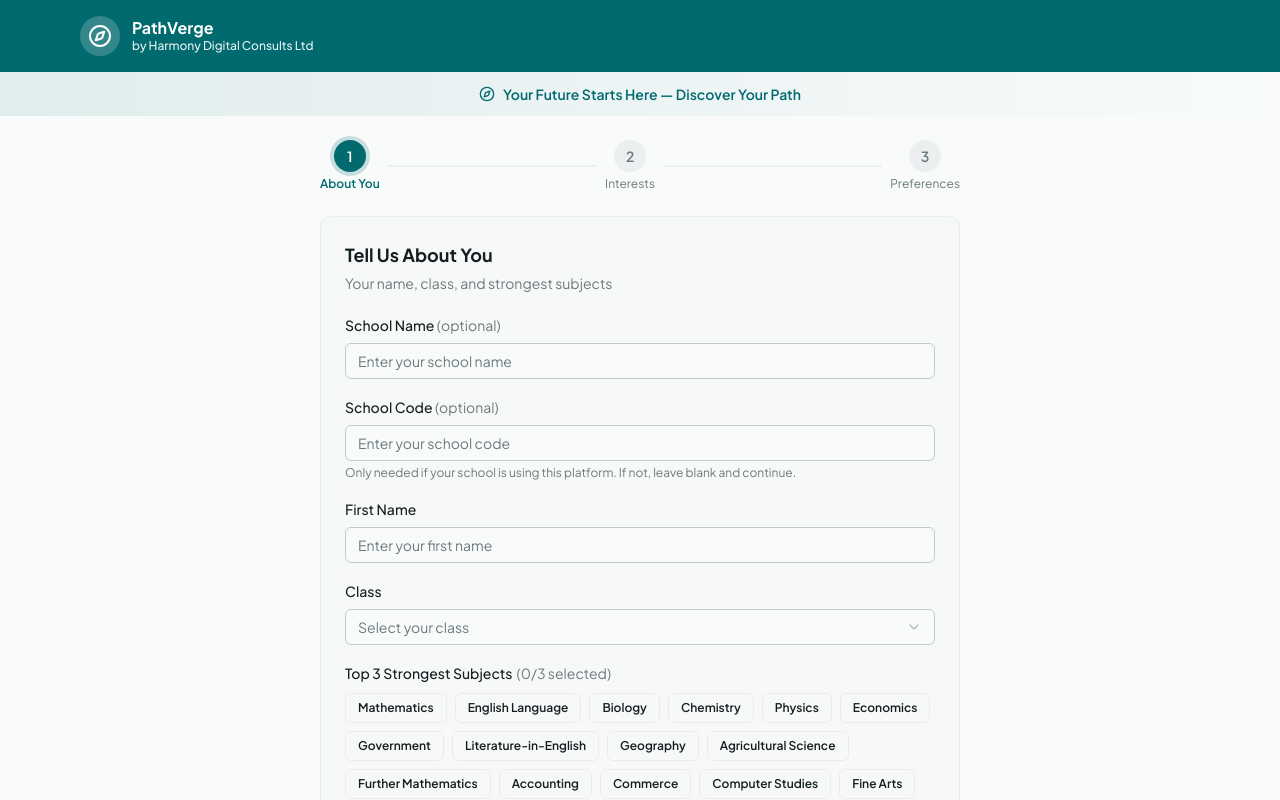
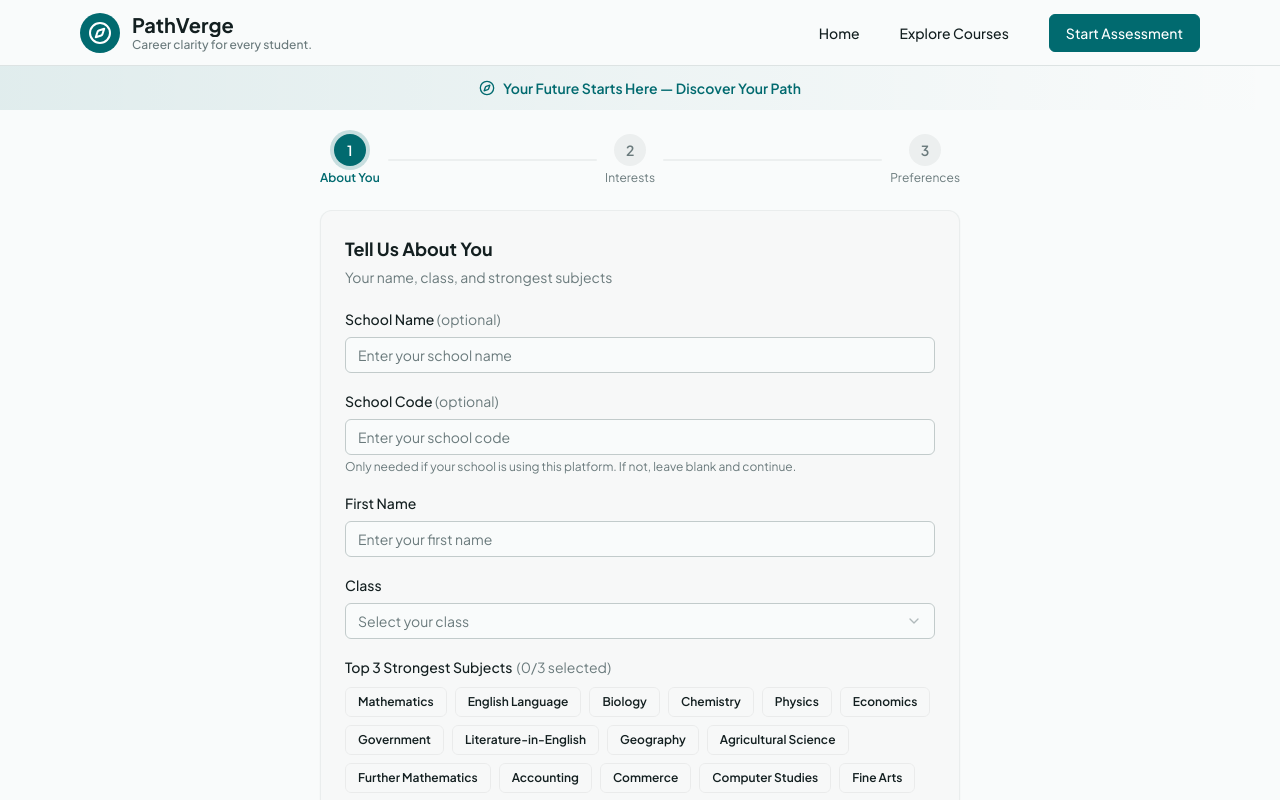
Before and after one commit to Chukwuemerie-ezieke/harmony-career-guidance, a React (Vite) app: page /dashboard in a window 1280 px wide. Shown: the top 800 px of the page. Built offline with nearby package versions, Linux system fonts and the light colour scheme.

Commit message:
feat: replace generic header with professional PathVerge navigation
This commit updates SchoolHeader.tsx to include the professional PathVerge branding, professional tagline, and primary Start Assessment CTA navigation, while maintaining mobile responsiveness and keeping assessment logic intact.

```diff
--- a/api/index.ts
+++ b/api/index.ts
@@ -1,7 +1,7 @@
 import type { VercelRequest, VercelResponse } from "@vercel/node";
 import crypto from "crypto";
 
-let handler: ((req: VercelRequest, res: VercelResponse) => Promise<void>) | null = null;
+let handler: ((req: VercelRequest, res: VercelResponse) => Promise<VercelResponse | void>) | null = null;
 
 // Simple token generation from password
 function makeToken(password: string): string {
@@ -170,7 +170,7 @@ export default async function main(req: VercelRequest, res: VercelResponse) {
     if (!handler) {
       handler = await createHandler();
     }
-    await handler(req, res);
+    await handler!(req, res);
   } catch (error: any) {
     console.error("API Error:", error);
     return res.status(500).json({ error: error.message });
--- a/client/src/components/SchoolHeader.tsx
+++ b/client/src/components/SchoolHeader.tsx
@@ -1,21 +1,95 @@
-import { Compass } from "lucide-react";
+import { Compass, Menu } from "lucide-react";
+import { Link, useLocation } from "wouter";
+import { Button } from "@/components/ui/button";
+import { Sheet, SheetContent, SheetTrigger, SheetTitle } from "@/components/ui/sheet";
+import { VisuallyHidden } from "@radix-ui/react-visually-hidden";
 
 export function SchoolHeader() {
+  const [location] = useLocation();
+
+  const handleStartAssessment = (e: React.MouseEvent<HTMLAnchorElement | HTMLButtonElement>) => {
+    if (location === "/") {
+      e.preventDefault();
+      const firstInput = document.querySelector('input, select') as HTMLElement;
+      if (firstInput) {
+        firstInput.focus();
+        firstInput.scrollIntoView({ behavior: 'smooth', block: 'center' });
+      }
+    }
+  };
+
+  const NavLinks = () => (
+    <>
+      <Link href="/">
+        <a className="text-sm font-medium hover:text-primary/80 focus-visible:outline-none focus-visible:ring-2 focus-visible:ring-ring focus-visible:ring-offset-2 rounded-md px-2 py-1 transition-colors">
+          Home
+        </a>
+      </Link>
+      <Link href="/explore">
+        <a className="text-sm font-medium hover:text-primary/80 focus-visible:outline-none focus-visible:ring-2 focus-visible:ring-ring focus-visible:ring-offset-2 rounded-md px-2 py-1 transition-colors">
+          Explore Courses
+        </a>
+      </Link>
+    </>
+  );
+
   return (
-    <header className="bg-primary text-primary-foreground" data-testid="school-header">
-      <div className="max-w-6xl mx-auto px-4 py-4">
-        <div className="flex items-center gap-3">
-          <div className="w-10 h-10 rounded-full bg-white/20 flex items-center justify-center flex-shrink-0">
+    <header className="bg-background border-b border-border sticky top-0 z-40 w-full" data-testid="school-header">
+      <div className="max-w-6xl mx-auto px-4 py-3">
+        <div className="flex flex-col md:flex-row md:items-center justify-between gap-4">
+
+          <div className="flex items-center justify-between">
+            <Link href="/">
+              <a className="flex items-center gap-3 focus-visible:outline-none focus-visible:ring-2 focus-visible:ring-ring focus-visible:ring-offset-2 rounded-md">
+                <div className="w-10 h-10 rounded-full bg-primary flex items-center justify-center flex-shrink-0 text-primary-foreground">
                   <Compass className="w-6 h-6" />
                 </div>
                 <div className="min-w-0">
-            <h1 className="text-base font-bold leading-tight truncate" data-testid="text-school-name">
+                  <h1 className="text-xl font-bold leading-tight truncate text-foreground" data-testid="text-school-name">
                     PathVerge
                   </h1>
-            <p className="text-xs opacity-90 font-medium hidden sm:block">
-              by Harmony Digital Consults Ltd
+                  <p className="text-xs text-muted-foreground font-medium hidden sm:block">
+                    Career clarity for every student.
                   </p>
                 </div>
+              </a>
+            </Link>
+
+            <div className="md:hidden">
+              <Sheet>
+                <SheetTrigger asChild>
+                  <Button variant="ghost" size="icon" aria-label="Open navigation menu">
+                    <Menu className="h-6 w-6" />
+                  </Button>
+                </SheetTrigger>
+                <SheetContent side="right" className="w-[280px] sm:w-[350px]">
+                  <VisuallyHidden>
+                    <SheetTitle>Navigation Menu</SheetTitle>
+                  </VisuallyHidden>
+                  <nav className="flex flex-col gap-6 mt-8">
+                    <div className="flex flex-col gap-3">
+                      <NavLinks />
+                    </div>
+                    <Link href="/">
+                      <Button onClick={handleStartAssessment} className="w-full">
+                        Start Assessment
+                      </Button>
+                    </Link>
+                  </nav>
+                </SheetContent>
+              </Sheet>
+            </div>
+          </div>
+
+          <nav className="hidden md:flex items-center gap-6">
+            <NavLinks />
+            <Link href="/">
+              <Button onClick={handleStartAssessment} className="ml-2">
+                Start Assessment
+              </Button>
+            </Link>
+          </nav>
+
         </div>
       </div>
     </header>
--- a/package.json
+++ b/package.json
@@ -44,8 +44,10 @@
     "@radix-ui/react-toggle": "^1.1.3",
     "@radix-ui/react-toggle-group": "^1.1.3",
     "@radix-ui/react-tooltip": "^1.2.0",
+    "@radix-ui/react-visually-hidden": "^1.2.11",
     "@tanstack/react-query": "^5.60.5",
     "@vercel/analytics": "^2.0.1",
+    "@vercel/node": "^5.10.1",
     "class-variance-authority": "^0.7.1",
     "clsx": "^2.1.1",
     "cmdk": "^1.1.1",
```
Also changed, not shown: 1 other file (tests, documents, lock files or other folders). Lines whose indentation alone changed are shown as unchanged.
